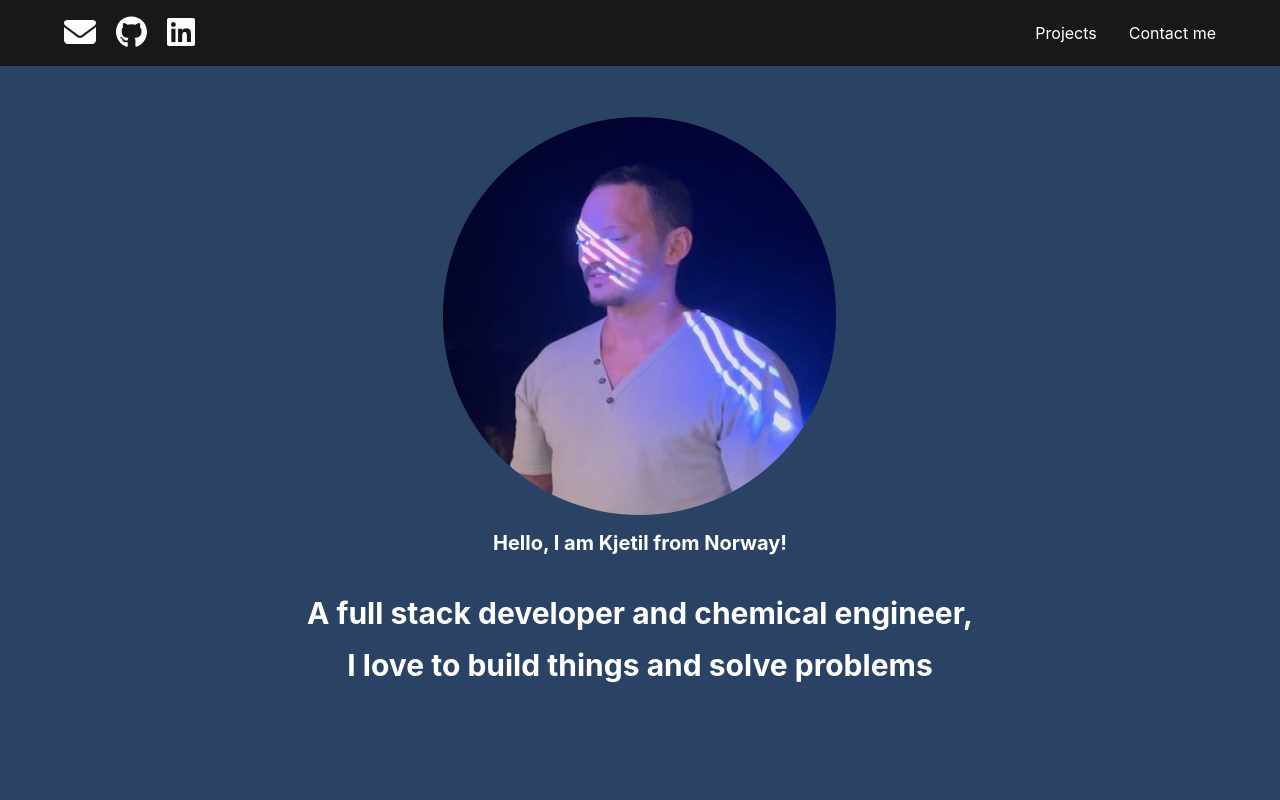
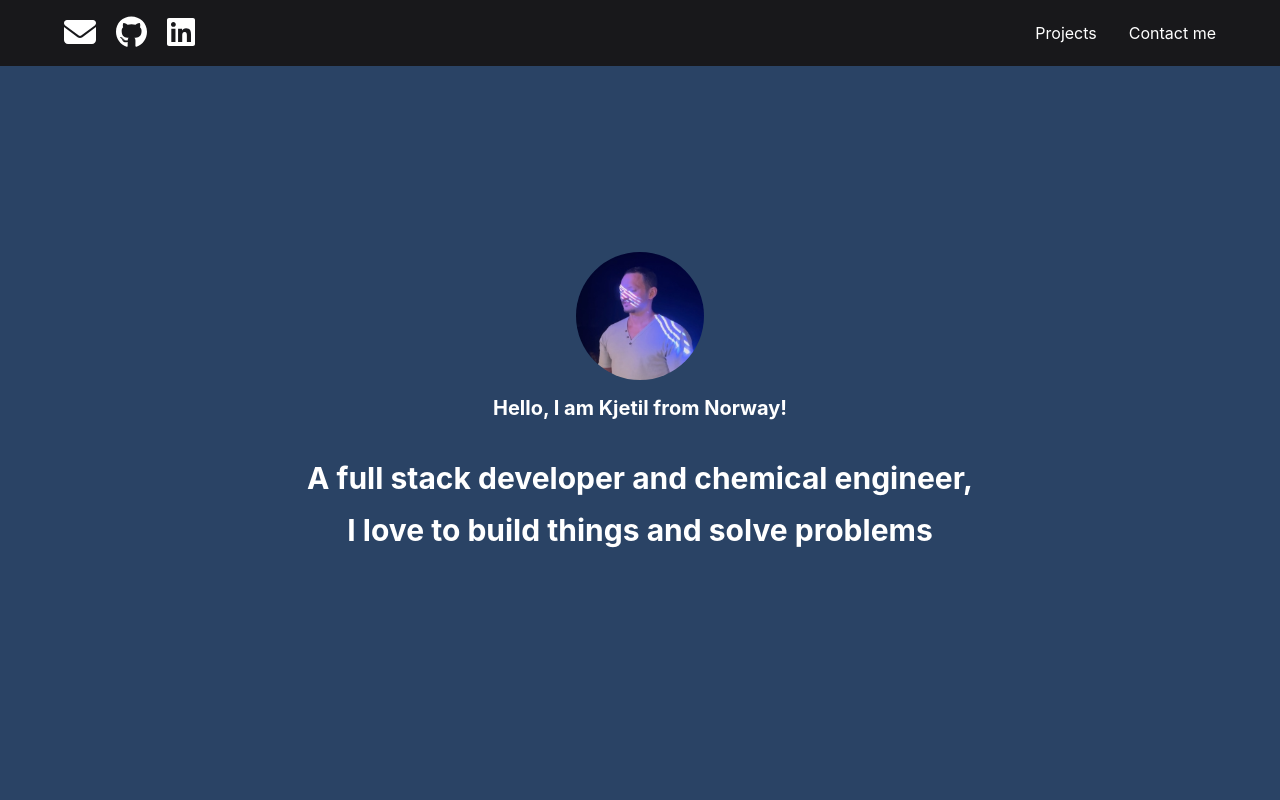
Before and after one commit to kjebrak/kjebrak.github.io, a React (Create React App) app: page / in a window 1280 px wide. Shown: the top 800 px of the page. Built offline with nearby package versions, Linux system fonts and the light colour scheme.

Commit message:
change size avatar

```diff
--- a/src/components/LandingSection.js
+++ b/src/components/LandingSection.js
@@ -16,7 +16,7 @@ const LandingSection = () => (
     isDarkBackground
     backgroundColor="#2A4365"
   >
-    <Avatar name="Avatar" src={avatar_img} size='3xl' />
+    <Avatar name="Avatar" src={avatar_img} size='2xl' />
     <VStack>
       <Heading as="h3" size="md" color="white" textAlign="center" mb={8} mt={2}>
         {greeting}
```
